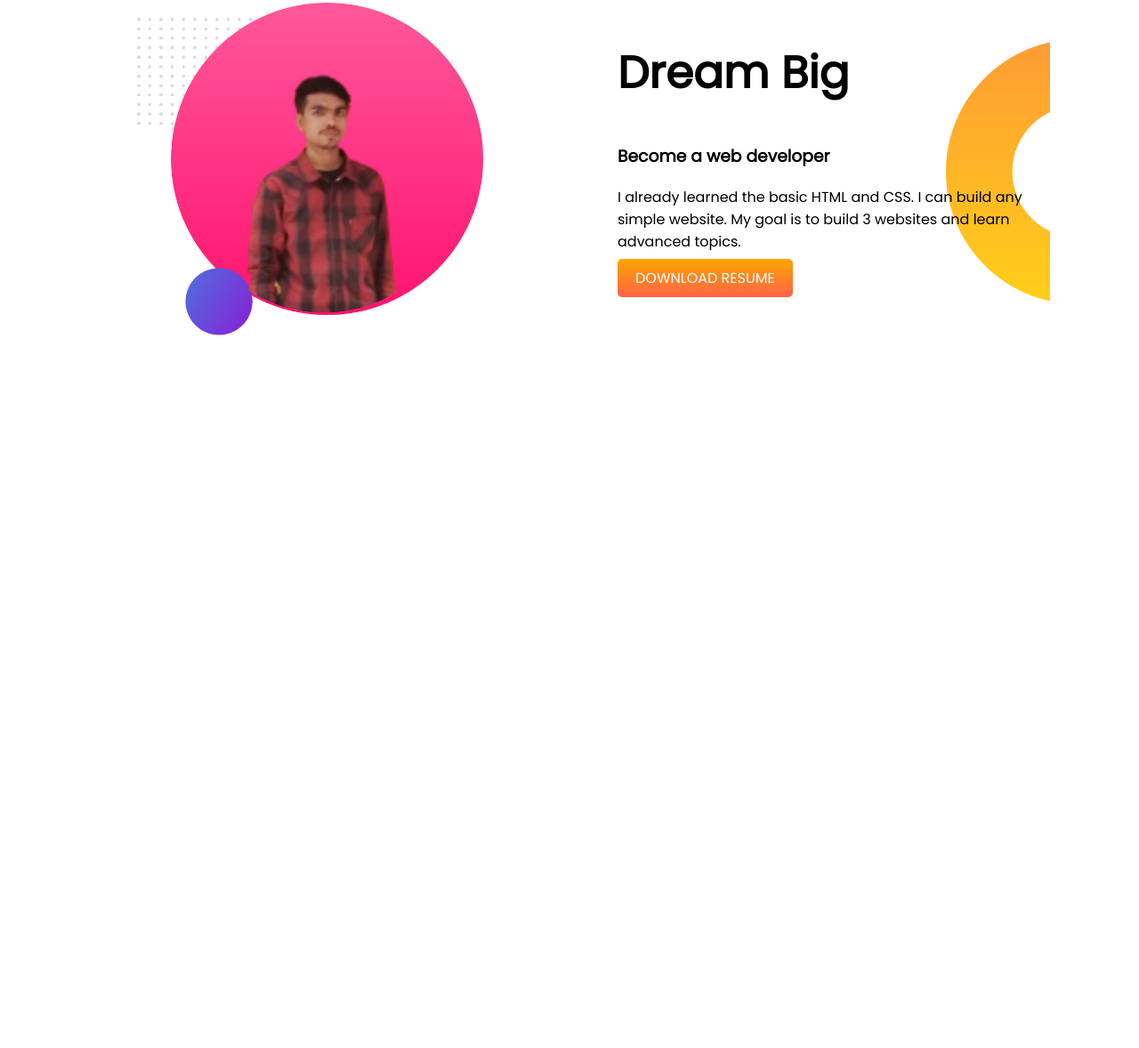
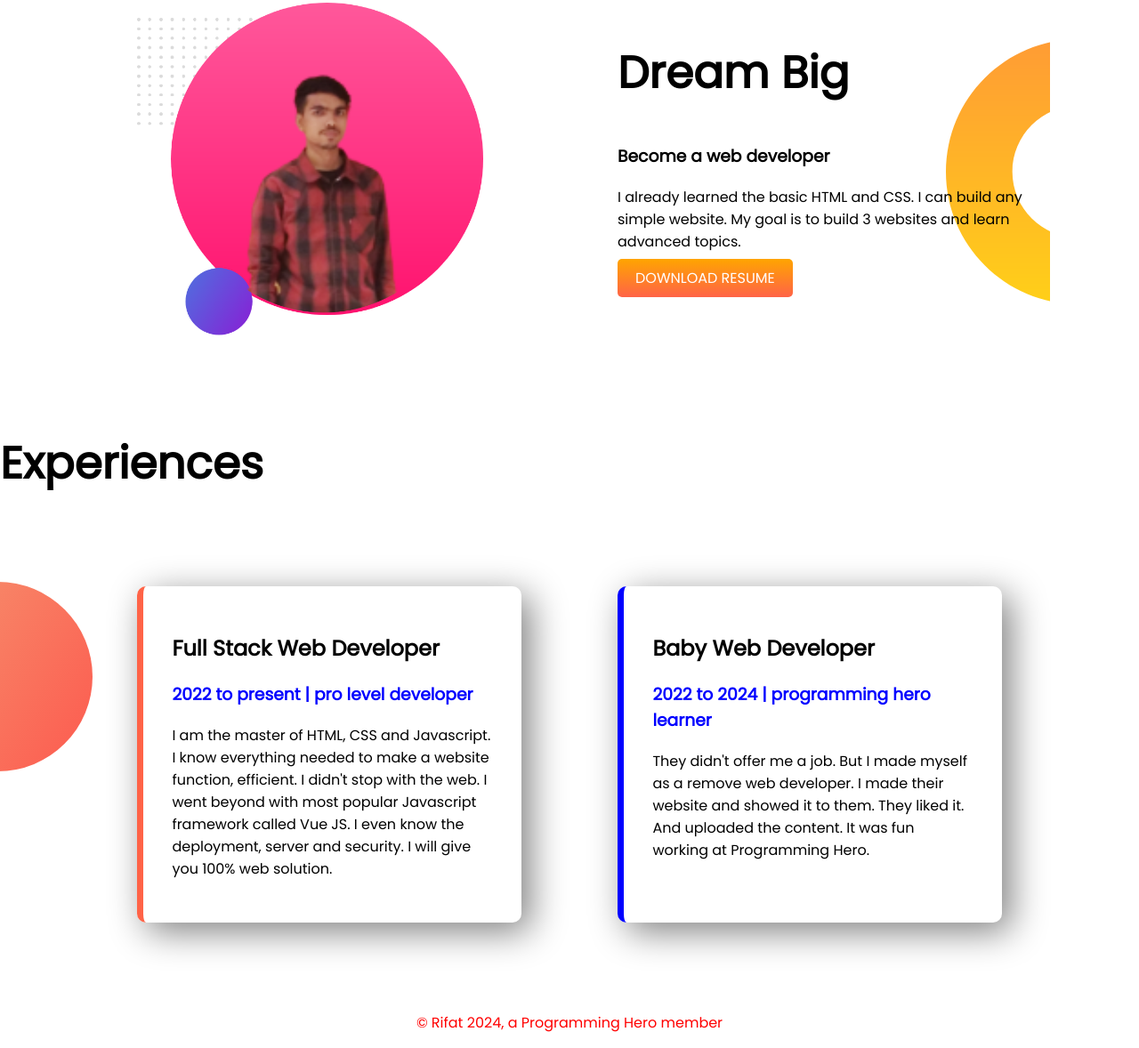
Before and after one commit to rifatahmed787/developer-portfolio, a plain HTML site: page index.html in a window 1280 px wide. Shown: the part 660-1838 px from the top of the page at 89% size. Before the commit the page ends 1144 px from the top, so only its background shows below. Drawn offline with Linux system fonts and the light colour scheme.

Commit message:
submit all code

```diff
--- a/index.html
+++ b/index.html
@@ -13,7 +13,7 @@
 </head>
 
 <body>
-    <section class="top-banner">
+    <section class="top-banner flexible-container">
         <div class="half-width">
             <h1>Welcome To</h1>
             <h1><span class="blue-color">Rifat's Blue</span> World!!!</h1>
@@ -26,7 +26,7 @@
             <img src="images/my-bg.png" alt="">
         </div>
     </section>
-    <section class="dream-big">
+    <section class="dream-big flexible-container">
         <div class="half-width">
             <img src="images/my-bg2.png" alt="">
         </div>
@@ -37,8 +37,30 @@
                 and learn advanced topics.</p>
             <a class="link-button" target="_blank" href="">DOWNLOAD RESUME</a>
         </div>
-
+    </section>
+    <section class="experience">
+        <h1>Experiences</h1>
+        <div class="flexible-container">
+            <div id="full-stack" class="experience-item">
+                <h2>Full Stack Web Developer</h2>
+                <h3 class="blue-color">2022 to present | pro level developer</h3>
+                <p>I am the master of HTML, CSS and Javascript. I know everything needed to make a website function,
+                    efficient. I didn't stop with the web. I went beyond with most popular Javascript framework called
+                    Vue
+                    JS. I even know the deployment, server and security. I will give you 100% web solution.</p>
+            </div>
+            <div id="baby-web" class="experience-item">
+                <h2>Baby Web Developer</h2>
+                <h3 class="blue-color">2022 to 2024 | programming hero learner</h3>
+                <p>They didn't offer me a job. But I made myself as a remove web developer. I made their website and
+                    showed
+                    it to them. They liked it. And uploaded the content. It was fun working at Programming Hero.</p>
+            </div>
+        </div>
     </section>
 </body>
+<footer>
+    <p>© Rifat 2024, a Programming Hero member</p>
+</footer>
 
 </html>
--- a/style.css
+++ b/style.css
@@ -11,7 +11,7 @@
     color: blue;
 }
 
-section {
+.flexible-container {
     display: flex;
     margin: 100px;
 }
@@ -44,3 +44,31 @@
     background-repeat: no-repeat;
     background-position: right;
 }
+
+.experience-item {
+    width: 40%;
+    border-radius: 10px;
+    margin-left: 5%;
+    margin-right: 5%;
+    box-shadow: 10px 10px 40px gray;
+    padding: 3%;
+}
+
+.experience {
+    background-image: url(images/exp-bg.png);
+    background-repeat: no-repeat;
+    background-position: left;
+}
+
+#full-stack {
+    border-left: 7px solid tomato;
+}
+
+#baby-web {
+    border-left: 7px solid blue;
+}
+
+footer p {
+    text-align: center;
+    color: red;
+}
```
